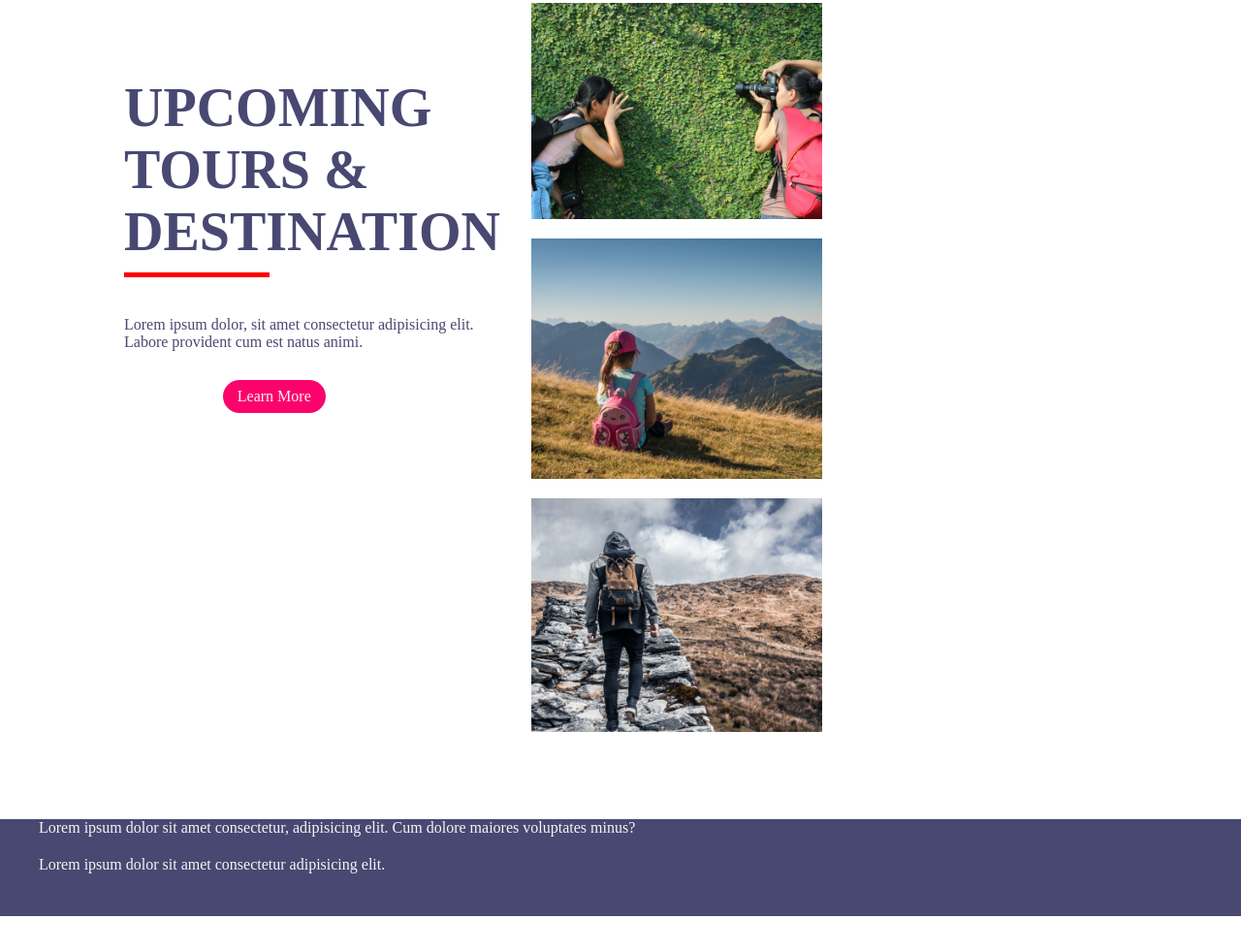
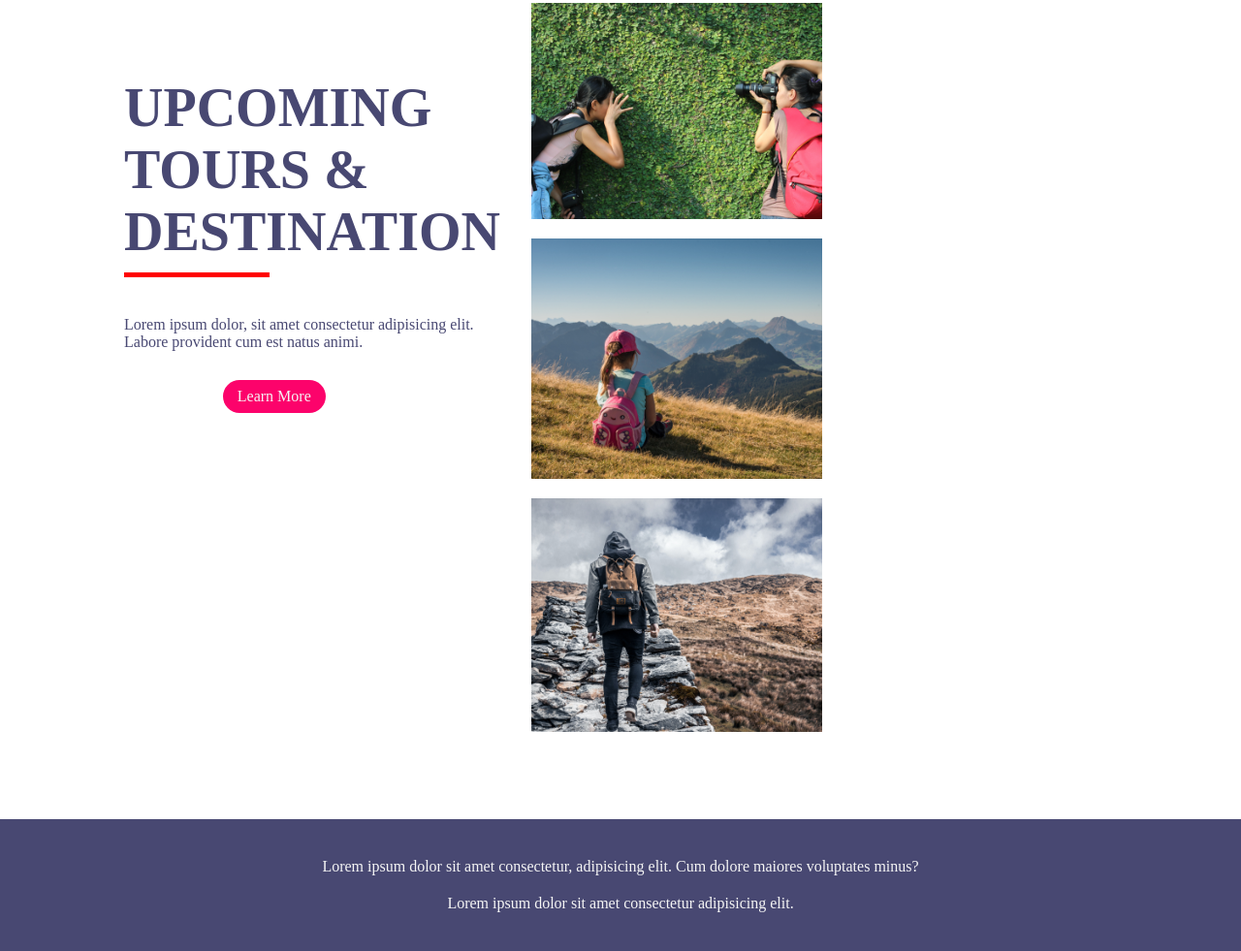
Before and after one commit to shivamkumar076/adventure-website, a plain HTML site: page index.html in a window 1280 px wide. Shown: the part 2769-3750 px from the top of the page at 97% size. Before the commit the page ends 3714 px from the top, so only its background shows below. Drawn offline with Linux system fonts and the light colour scheme; a web font is replaced by a local one.

Commit message:
fix footer

```diff
--- a/index.css
+++ b/index.css
@@ -189,10 +189,11 @@ p{
 .footer{
     width: 100%;
     min-height: 100px;
-    padding:20 80px;
+    padding:20px 80px;
     margin: 0;
     color: antiquewhite;
     background: #484872;
+    text-align: center;
 }
 .footer p{
     color: whitesmoke;
```
